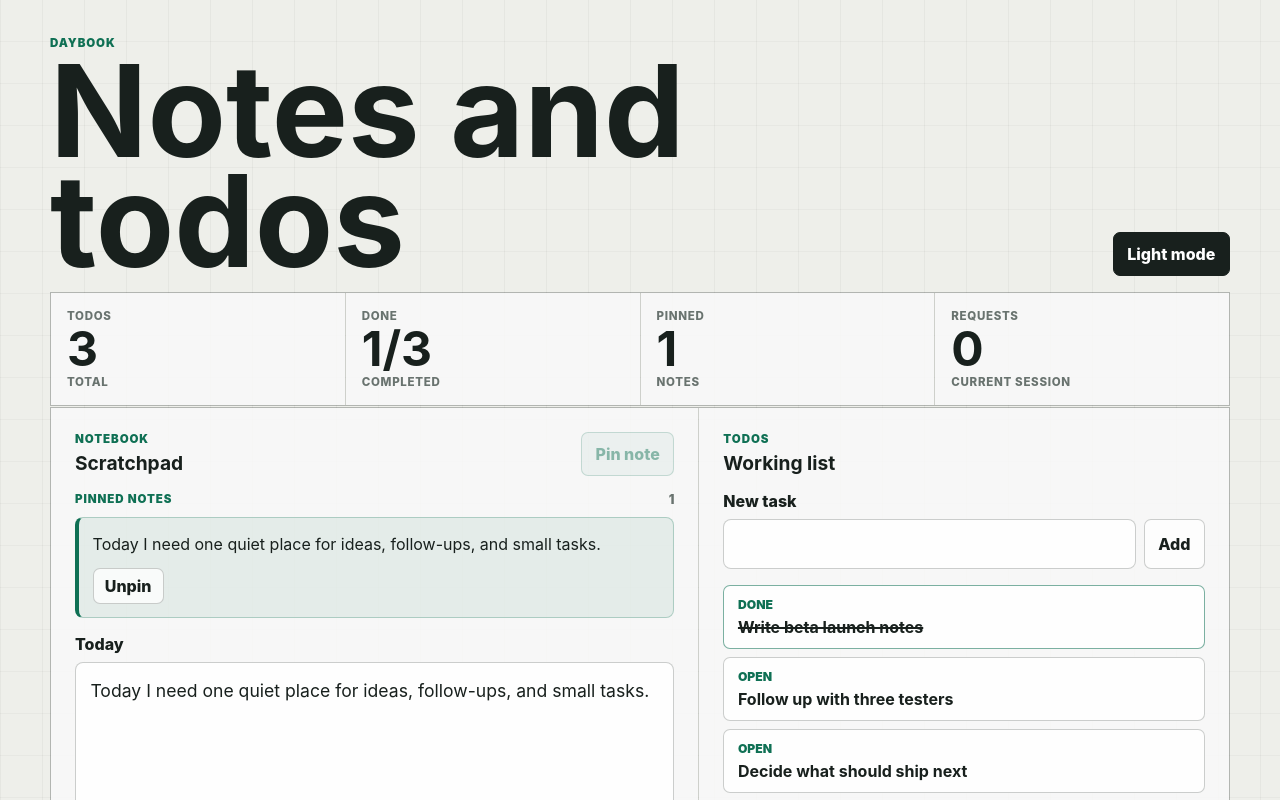
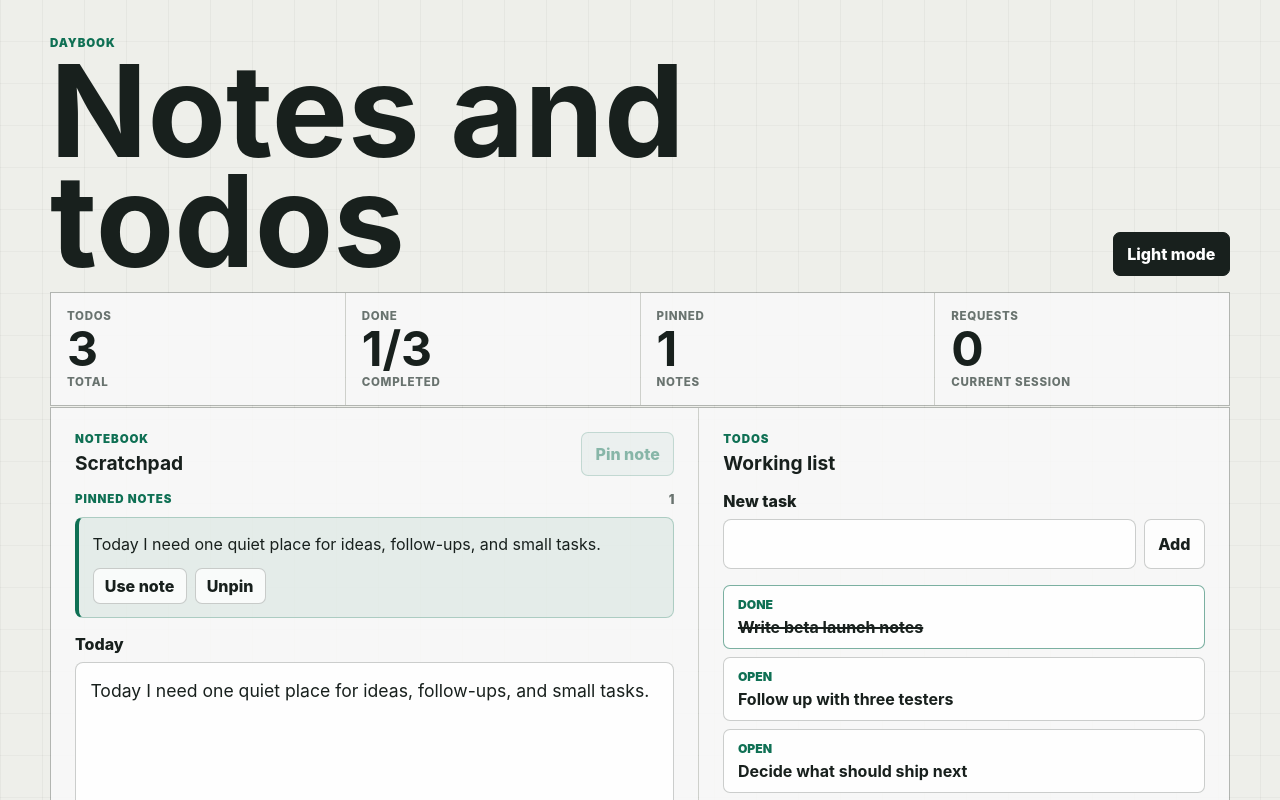
Before and after one commit to joewilsonai/open-feedback-factory, a React (Vite) app in the folder apps/demo-app/: page / in a window 1280 px wide. Both pictures are taken after a click on the button "Pin note". Shown: the top 800 px of the page. Built offline with nearby package versions, Linux system fonts and the light colour scheme; no server answers.

Commit message:
feat: Add pinned notes (work_39cbd3a4-c81b-4c68-87f9-6a4667b81490)

```diff
--- a/apps/demo-app/src/App.tsx
+++ b/apps/demo-app/src/App.tsx
@@ -1,4 +1,4 @@
-import { useEffect, useMemo, useState } from "react";
+import { useEffect, useMemo, useRef, useState } from "react";
 import { createOpenFeedbackClient, type SubmitFeedbackResult } from "@open-feedback-factory/sdk";
 import "./styles.css";
 
@@ -123,6 +123,7 @@ export function App() {
   const [taskDraft, setTaskDraft] = useState("");
   const [tasks, setTasks] = useState<Task[]>(readTasks);
   const [theme, setTheme] = useState<Theme>(readInitialTheme);
+  const noteInputRef = useRef<HTMLTextAreaElement | null>(null);
   const client = useMemo(
     () =>
       createOpenFeedbackClient({
@@ -191,6 +192,19 @@ export function App() {
     setPinnedNotes((currentPinnedNotes) => currentPinnedNotes.filter((pinnedNote) => pinnedNote.id !== id));
     void client.trackFeatureUsage({
       action: "unpinned",
+      featureId: "pinned-note",
+      metadata: {
+        appName: "Daybook",
+        source: "notepad-todo",
+      },
+    });
+  }
+
+  function usePinnedNote(pinnedNote: PinnedNote) {
+    setNote(pinnedNote.text);
+    window.requestAnimationFrame(() => noteInputRef.current?.focus());
+    void client.trackFeatureUsage({
+      action: "restored",
       featureId: "pinned-note",
       metadata: {
         appName: "Daybook",
@@ -285,15 +299,20 @@ export function App() {
               {pinnedNotes.map((pinnedNote) => (
                 <article className="pinned-note" key={pinnedNote.id}>
                   <p>{pinnedNote.text}</p>
-                  <button type="button" onClick={() => unpinNote(pinnedNote.id)}>
-                    Unpin
-                  </button>
+                  <div className="pinned-note-actions">
+                    <button type="button" onClick={() => usePinnedNote(pinnedNote)}>
+                      Use note
+                    </button>
+                    <button type="button" onClick={() => unpinNote(pinnedNote.id)}>
+                      Unpin
+                    </button>
+                  </div>
                 </article>
               ))}
             </section>
           ) : null}
           <label htmlFor="note">Today</label>
-          <textarea id="note" value={note} onChange={(event) => setNote(event.target.value)} rows={12} />
+          <textarea id="note" ref={noteInputRef} value={note} onChange={(event) => setNote(event.target.value)} rows={12} />
         </div>
 
         <div className="panel todo-panel">
--- a/apps/demo-app/src/styles.css
+++ b/apps/demo-app/src/styles.css
@@ -298,7 +298,13 @@ textarea {
   line-height: 1.5;
 }
 
-.pinned-note button {
+.pinned-note-actions {
+  display: flex;
+  gap: 0.5rem;
+  flex-wrap: wrap;
+}
+
+.pinned-note-actions button {
   justify-self: start;
   min-height: 36px;
   padding: 0.42rem 0.7rem;
```
Also changed, not shown: 1 other file (tests, documents, lock files or other folders).
